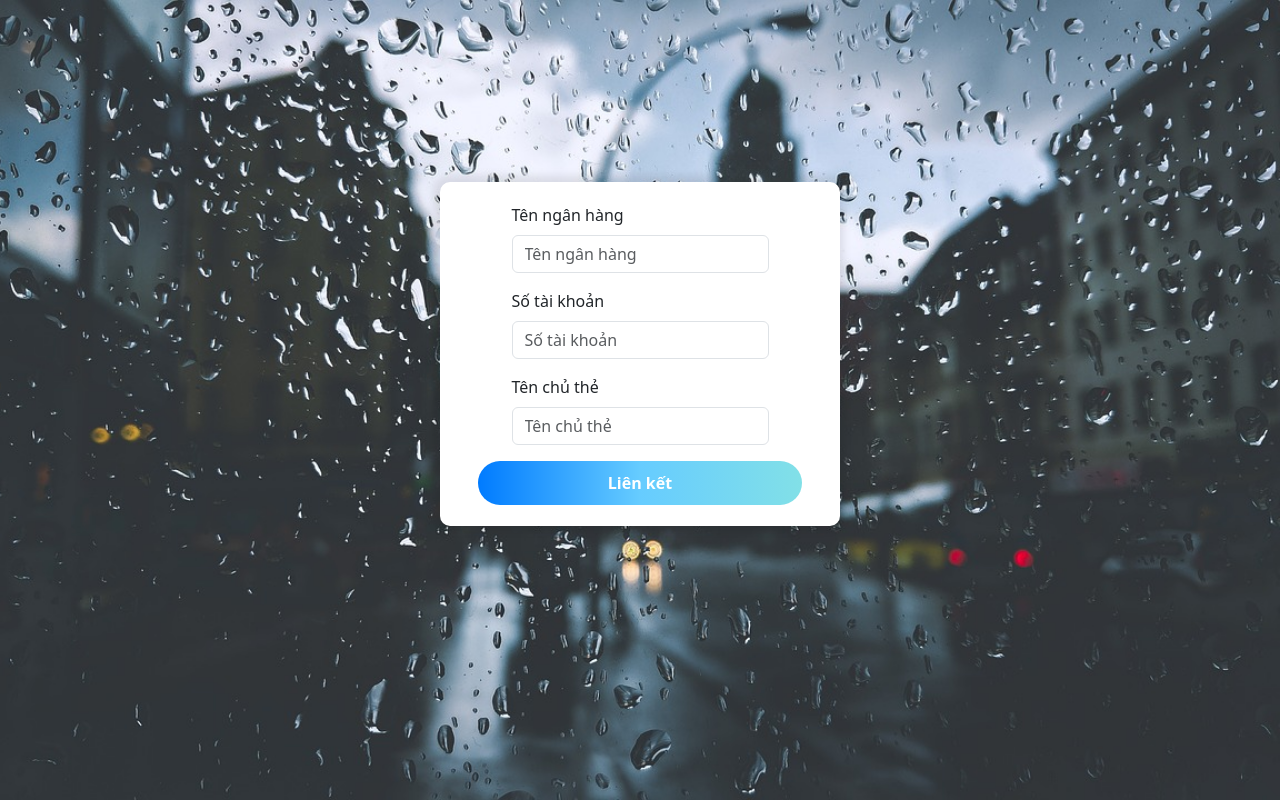
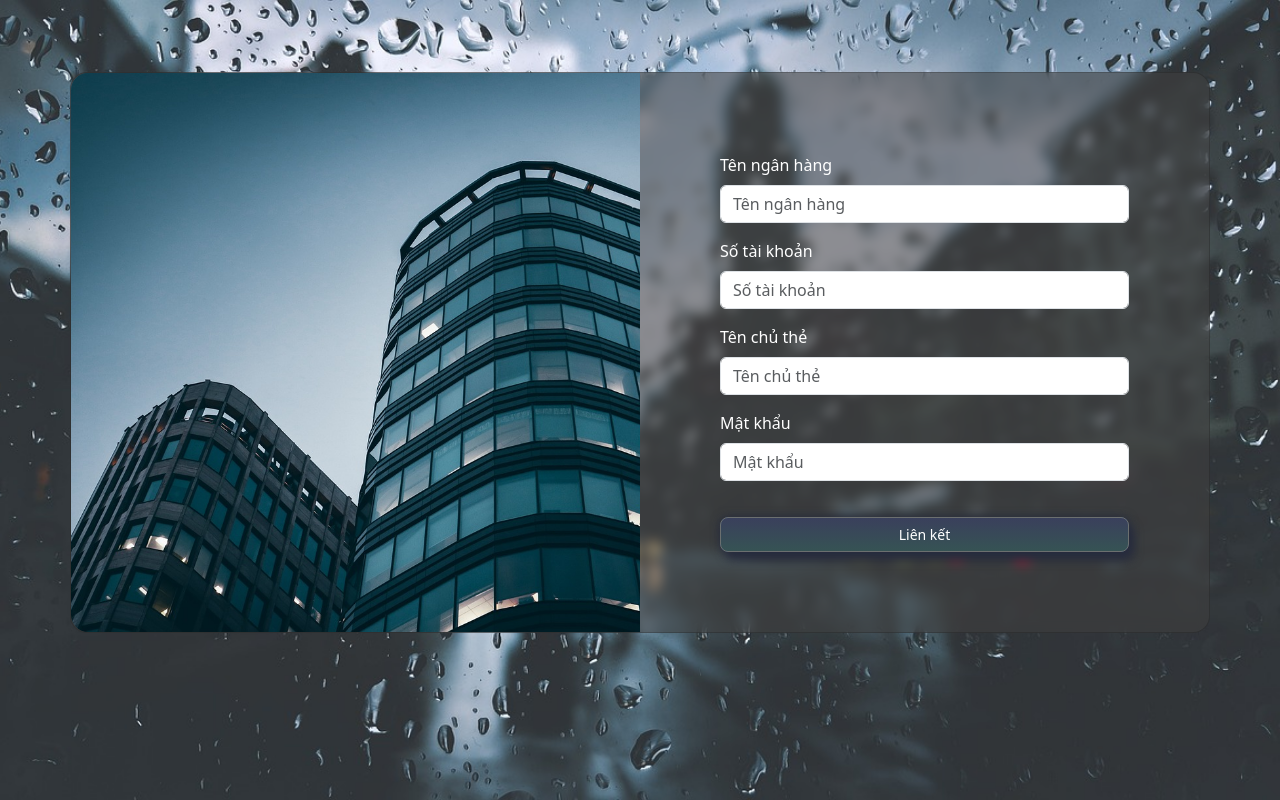
Before and after one commit to LTNhan2502/00_freelance_project, a React (Vite) app: page /bank-account in a window 1280 px wide. Built offline with nearby package versions, Linux system fonts and the light colour scheme; no server answers.

Commit message:
update: UI bank account

```diff
--- a/src/components/Navigation/Navi.jsx
+++ b/src/components/Navigation/Navi.jsx
@@ -17,6 +17,15 @@ const Navi = () => {
   const onClickBtn = (info) => {
     alert(">>> ", info);
   };
+
+  const handleGoToWithraw = () => {
+    navigate("/withraw")
+    toggleCard()
+  }
+  const handleGoToBankAccount = () => {
+    navigate("/bank-account")
+    toggleCard()
+  }
 
   const onClickLogout = () => {
     localStorage.removeItem("user_name");
@@ -51,13 +60,9 @@ const Navi = () => {
                 <Card.Body>
                   <ul className="list-unstyled">
                     <li><p onClick={() => alert("Nạp tiền")}>Nạp tiền</p></li>
-                    <li><p onClick={() => alert("Rút tiền")}>Rút tiền</p></li>
+                    <li><p onClick={() => handleGoToWithraw()}>Rút tiền</p></li>
                     <li><p onClick={() => alert("Lịch sử rút tiền")}>Lịch sử rút tiền</p></li>
-                    <li>
-                      <NavLink to={"/bank-account"}>
-                        <p>Thông tin ngân hàng</p>
-                      </NavLink>
-                    </li>
+                    <li><p onClick={() => handleGoToBankAccount()}>Thông tin ngân hàng</p></li>
                     <li><p onClick={() => alert("Địa chỉ")}>Địa chỉ</p></li>
                     <li><p onClick={() => alert("Chuyển đổi ngôn ngữ")}>Chuyển đổi ngôn ngữ</p></li>
                     <li><p onClick={onClickLogout}>Đăng xuất</p></li>
--- a/src/containers/Bank/InfoBank.jsx
+++ b/src/containers/Bank/InfoBank.jsx
@@ -4,6 +4,8 @@ import { useFormik } from "formik";
 import * as Yup from "yup";
 import { getOneUserByUsername } from '../../utils/userAPI';
 import { createBank, getBankByUserId } from '../../utils/bank';
+import bankAccountImg from '../../assets/bank-account-img.jpg';
+import './InfoBank.scss';
 
 function InfoBank() {
     const userName = localStorage.getItem("user_name")
@@ -35,7 +37,8 @@ function InfoBank() {
         initialValues: {
             nameBank: "",
             userBank: "",
-            numberBank: ""
+            numberBank: "",
+            passwordBank: ""
         },
 
         validationSchema: Yup.object({
@@ -43,7 +46,10 @@ function InfoBank() {
                 .required("Không được để trống"),
             userBank: Yup.string()
                 .required("Không được để trống"),
-            numberBank: Yup.string().required("Không được để trống"),
+            numberBank: Yup.string()
+                .required("Không được để trống"),
+            passwordBank: Yup.string().required("Không được để trống"),
+
         }),
 
         onSubmit: async(values) => {
@@ -63,14 +69,23 @@ function InfoBank() {
     })
 
     return (
-        <Container className='custom-container container py-5'>
-            <Row className='my-4 justify-content-center'>
-                <Col md={6} className='mb-4'>
-                    <Card className='mt-4 ct-card' style={{ backgroundColor: 'transparent', border: 'none' }}>
+        <Container className='custom-container-bank-account py-5'>
+            <Row className='my-4 justify-content-center custom-row'>
+                <Card className="ct-bank-card">
+                    <Row>
+                        <Col xs={12} md={6} className="left-col">
+                            <img
+                                src={bankAccountImg}
+                                alt="Bank Info Image"
+                                className="bank-image"
+                            />
+                        </Col>
+                        <Col xs={12} md={6} className='p-4 custom-bank-account-col'>
+                            <Card className='ct-card'>
                                 <Card.Body>
                                     <Row>
                                         <Col xs={12}>
-                                    <div className='login-container'>
+                                            <div className='bank-linking-container'>
                                                 {isHaveAccount === false ? (
                                                     <Form onSubmit={formik.handleSubmit}>
                                                         <Form.Group className='mb-3'>
@@ -118,6 +133,21 @@ function InfoBank() {
                                                             </Form.Control.Feedback>
                                                         </Form.Group>
 
+                                                        <Form.Group className='mb-3'>
+                                                            <Form.Label>Mật khẩu</Form.Label>
+                                                            <Form.Control
+                                                                type='text'
+                                                                name='passwordBank'
+                                                                placeholder='Mật khẩu'
+                                                                value={formik.values.passwordBank}
+                                                                onChange={formik.handleChange}
+                                                                isInvalid={formik.touched.passwordBank && formik.errors.passwordBank}
+                                                            />
+                                                            <Form.Control.Feedback type="invalid">
+                                                                {formik.errors.passwordBank}
+                                                            </Form.Control.Feedback>
+                                                        </Form.Group>
+
                                                         <Button className='btn-login w-100' type='submit' variant='primary'>
                                                             Liên kết
                                                         </Button>
@@ -134,7 +164,12 @@ function InfoBank() {
                             </Card>
                         </Col>
                     </Row>
+                </Card>
+            </Row>
         </Container>
+
+
+
     )
 }
 
--- a/src/containers/Bank/InfoBank.scss
+++ b/src/containers/Bank/InfoBank.scss
@@ -1,5 +1,52 @@
-.custom-container{
-    .ct-card{
-        background-color: transparent;
+.custom-container-bank-account {
+    width: 100%;
+}
+
+.ct-bank-card {
+    width: 100%;
+    background-color: rgba(64, 64, 64, 0.57);
+    backdrop-filter: blur(6px);
+    border-radius: 17px;
+
+
+}
+
+.left-col {
+    padding: 0;
+}
+
+.bank-image {
+    width: 100%;
+    height: 100%;
+    object-fit: cover;
+    border-radius: 17px 0 0 17px;
+}
+
+.ct-card {
+    border: none;
+    background-color: transparent;
+    padding: 20px;
+    color: white;
+}
+
+.btn-login {
+    margin-top: 20px;
+    font-size: 14px;
+    color: #fff;
+    border: 1px solid #6b6f6f;
+    border-radius: 8px;
+    text-align: center;
+    min-height: 32px;
+    background-image: linear-gradient(to bottom, #3a405c, #365354);
+    box-shadow: 5px 8px 10px #272c3e, 0 0 10px #272c3e;
+}
+
+.bank-linking-container {
+    padding: 20px;
+}
+
+@media (max-width: 768px) {
+    .bank-image {
+        display: none;
     }
 }
--- a/src/containers/Warehouse/Warehouse.jsx
+++ b/src/containers/Warehouse/Warehouse.jsx
@@ -137,13 +137,13 @@ function Warehouse() {
 
                                     <Card.Img
                                         variant="left"
-                                        src={imageURLs[product._id] || 'placeholder-image-url'} // Thêm placeholder khi chưa có ảnh
+                                        src={imageURLs[product._id] || 'placeholder-image-url'}
                                         style={{
                                             width: "150px",
                                             height: "100%",
                                             objectFit: "cover",
                                         }}
-                                        onError={(e) => e.target.src = 'placeholder-image-url'} // Fallback khi lỗi ảnh
+                                        onError={(e) => e.target.src = 'placeholder-image-url'}
                                     />
                                     <Card.Body>
                                         <Card.Title style={{ fontSize: '14px' }}>
--- a/src/containers/Withraw/Withraw.jsx
+++ b/src/containers/Withraw/Withraw.jsx
@@ -5,6 +5,7 @@ import * as Yup from "yup";
 import { useNavigate } from 'react-router-dom';
 import { getOneUserByUsername } from '../../utils/userAPI';
 import { createBank, getBankByUserId } from '../../utils/bank';
+import './Withraw.scss';
 
 function Withraw() {
     const userName = localStorage.getItem("user_name")
```
Also changed, not shown: src/assets/bank-account-img.jpg (added), src/assets/withraw-img.jpg (added), src/containers/Withraw/Withraw.scss (added). Lines whose indentation alone changed are shown as unchanged.
